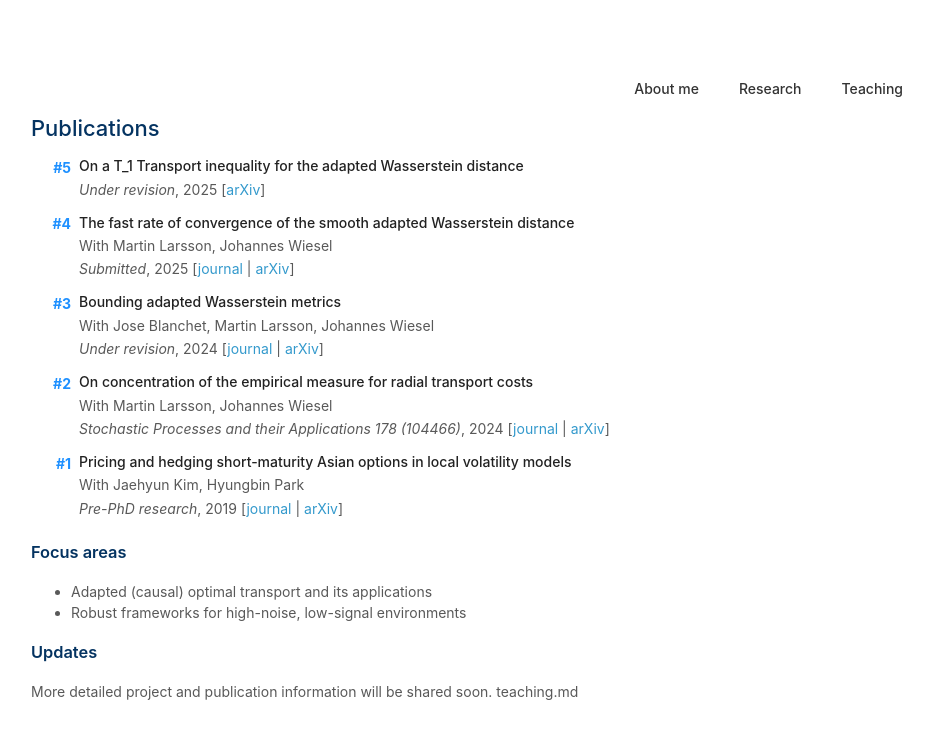
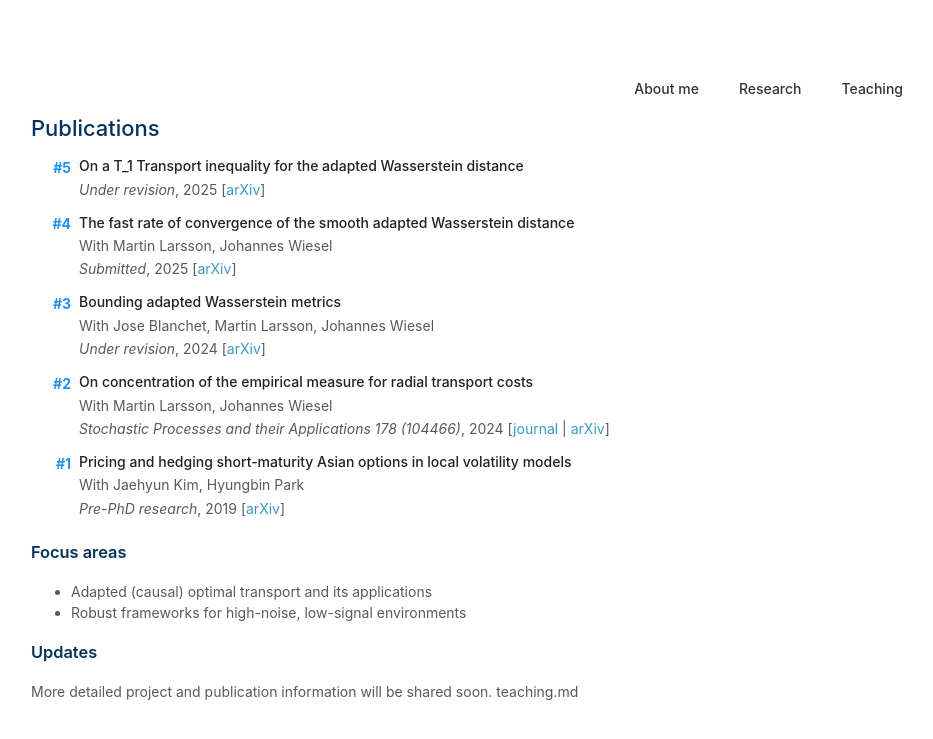
Before and after one commit to Jonghwap/Jonghwap.github.io, a Jekyll site: the page built from research.md, in a window 1280 px wide. Shown: the top 739 px of the page, without its empty margins (209-1142 px from the left). Built offline with Jekyll 4.4.1, drawn with Linux system fonts in a browser that asks for light colours; a style sheet for code colours, icons or effects is not loaded.

Commit message:
Update publications.yml

```diff
--- a/_data/publications.yml
+++ b/_data/publications.yml
@@ -16,7 +16,7 @@ publications:
     journal: Submitted
     year: 2025
     arxiv: https://arxiv.org/abs/2503.10827
-    journal_url: []
+    journal_url:
 
   - title: "Bounding adapted Wasserstein metrics"
     coauthors:
@@ -26,7 +26,7 @@ publications:
     journal: Under revision
     year: 2024
     arxiv: https://arxiv.org/abs/2407.21492
-    journal_url: []
+    journal_url:
 
   - title: "On concentration of the empirical measure for radial transport costs"
     coauthors:
@@ -44,4 +44,4 @@ publications:
     journal: Pre-PhD research
     year: 2019
     arxiv: https://arxiv.org/abs/1911.12944
-    journal_url: []
+    journal_url:
```
